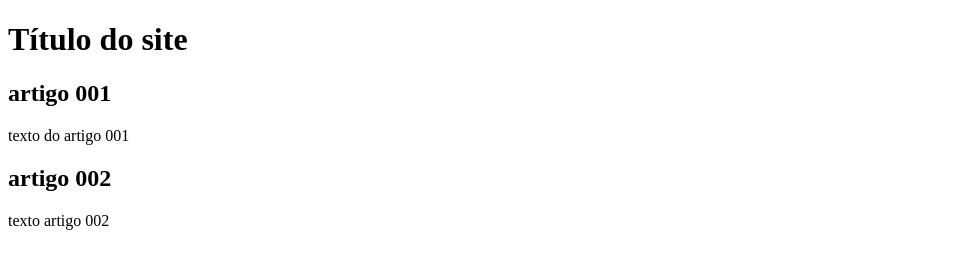
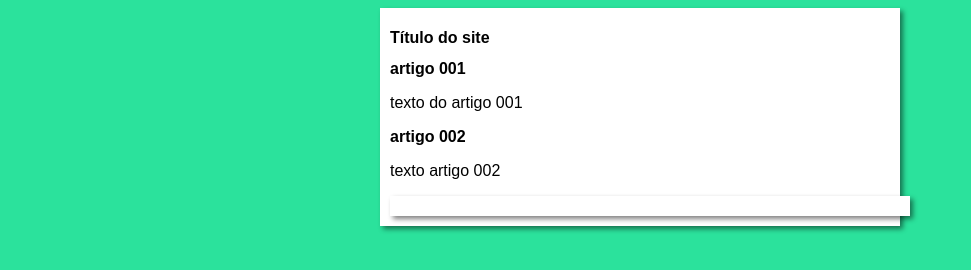
Before and after one commit to gamacamilla/projeto-site, a plain HTML site: page index.html in a window 1280 px wide. Shown: the whole page, without its empty margins (0-971 px from the left). Drawn offline with Linux system fonts and the light colour scheme.

Commit message:
comecei o design

```diff
--- /dev/null
+++ b/estilos/style.css
@@ -0,0 +1,16 @@
+* {
+    font-family: Arial, Helvetica, sans-serif;
+    font-size: 16px;
+}
+
+body {
+    background-color: rgb(43, 226, 156);
+}
+
+main {
+    background-color: white;
+    width: 500px;
+    margin: auto;
+    padding: 10px;
+    box-shadow: 3px 3px 5px rgba(0, 0, 0, 0.493);
+}
--- a/index.html
+++ b/index.html
@@ -4,6 +4,7 @@
     <meta charset="UTF-8">
     <meta name="viewport" content="width=device-width, initial-scale=1.0">
     <title>Título do site</title>
+    <link rel="stylesheet" href="estilos/style.css">
 </head>
 <body>
     <main>
```
